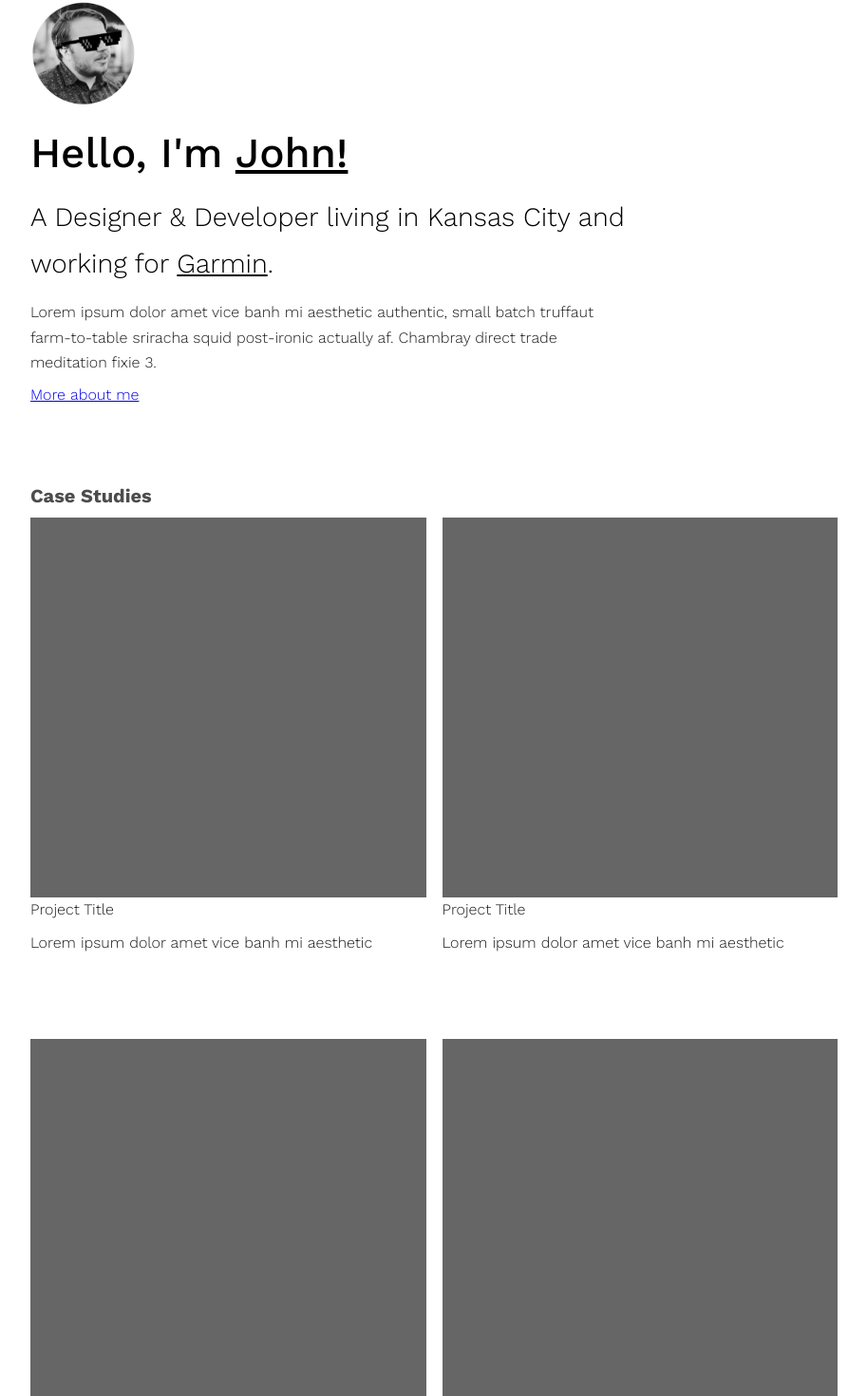
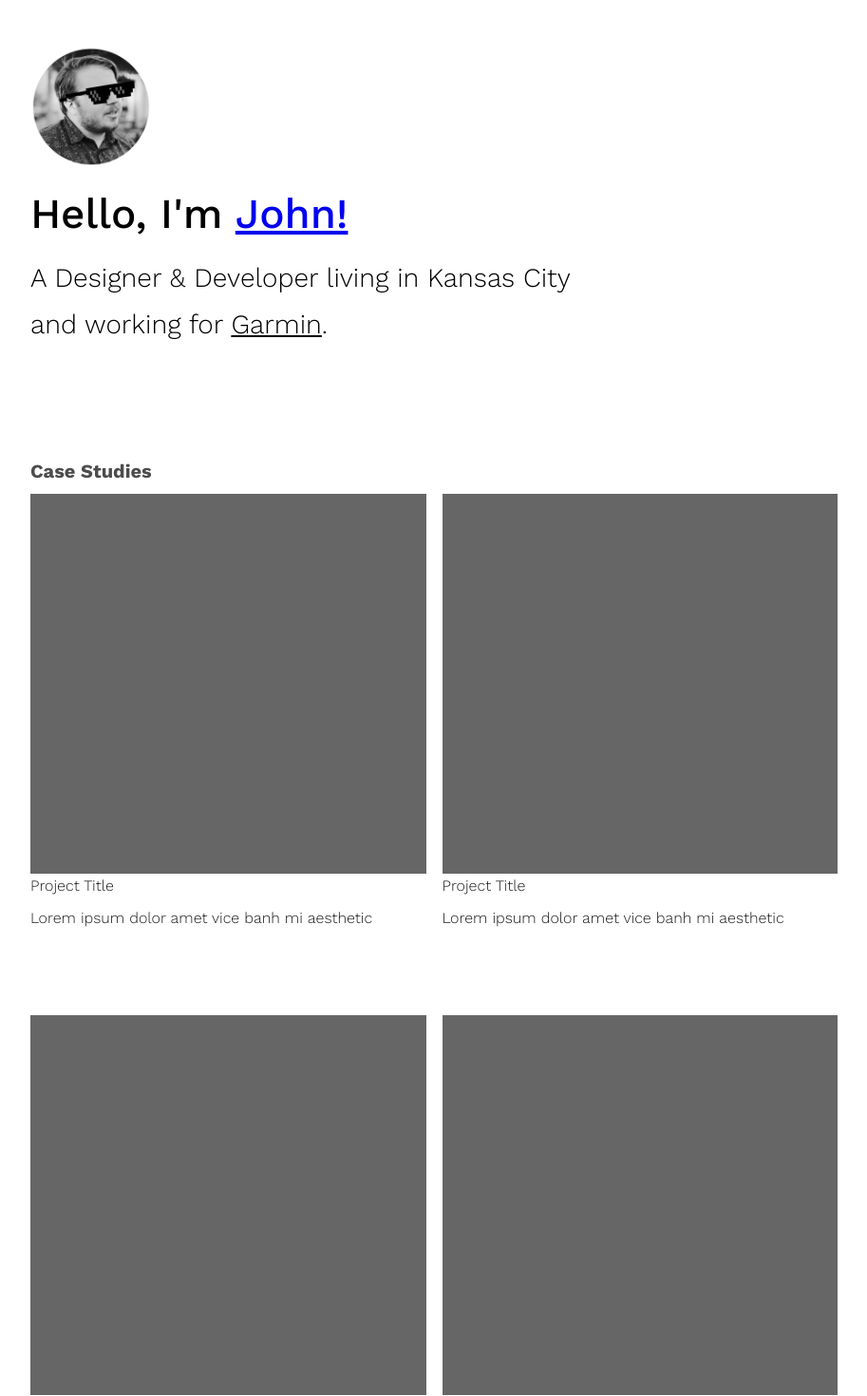
Before and after one commit to jmanhart/personal-portfolio-19, a React (Create React App) app: page / in a window 1280 px wide. Shown: the part 80-1550 px from the top of the page at 95% size, without its empty margins (183-1096 px from the left). Built offline with nearby package versions, Linux system fonts and the light colour scheme; a web font is replaced by a local one.

Commit message:
style changes and updates

```diff
--- a/src/App.scss
+++ b/src/App.scss
@@ -15,10 +15,15 @@ html, body {
     flex-direction: column;
 }
 
+
+.large-margin-bottom{
+    margin-bottom: 4em;
+}
+
 //This is the photo of me!
 #profile-image{
-    width: 7em;
-    height: 7em;
+    width: 8em;
+    height: 8em;
 }
 li{
     list-style-type: none;
@@ -147,7 +152,8 @@ ul.caseStudies li:nth-child(even) {
 #header {
     float: left;
     width: 100%;
-    margin: 80px 0 0px 0;
+    margin: 8em 0 4em 0;
+    max-width: 600px;
 }
 
 #about {
--- /dev/null
+++ b/src/components/case-study-grid/index.js
@@ -0,0 +1,59 @@
+import React, { Component } from 'react';
+import { Link } from 'react-router-dom';
+
+// Importing Image assets
+import photo from './../../images/me-blk-sun.jpg';
+
+// import styles
+import './../../App.scss';
+
+export default class CaseStudyGrid extends Component{
+    render(){
+        return(
+          <div className="container">
+            {/* TODO: Map this */}
+            <ul className="caseStudies">
+            <h4>Case Studies</h4>
+
+                {/* Case Study One - Lottie - Garmin */}
+                <li>
+                    <Link to="/case-study/garmin/lottie">
+                        <div></div>
+                        <h3>Project Title</h3>
+                        <h3>Lorem ipsum dolor amet vice banh mi aesthetic</h3>
+                    </Link>
+                </li>
+
+                {/* Case Study Two - Mosey */}
+                <li>
+                    <a href="somthing">
+                        <div></div>
+                        <h3>Project Title</h3>
+                        <h3>Lorem ipsum dolor amet vice banh mi aesthetic</h3>
+                    </a>
+                </li>
+
+                {/* Case Study Three - How Many Free birds */}
+                <li>
+                    <a href="somthing">
+                        <div></div>
+                        <h3>Project Title</h3>
+                        <h3>Lorem ipsum dolor amet vice banh mi aesthetic</h3>
+                    </a>
+                </li>
+
+                {/* Case Study Three - Cobb */}
+                <li>
+                    <a href="somthing">
+                        <div></div>
+                        <h3>Project Title</h3>
+                        <h3>Lorem ipsum dolor amet vice banh mi aesthetic</h3>
+                    </a>
+                </li>
+
+            </ul>
+          </div>
+
+        )
+    }
+}
--- a/src/containers/home/index.js
+++ b/src/containers/home/index.js
@@ -6,6 +6,7 @@ import photo from './../../images/me-blk-sun.jpg';
 
 // import styles
 import './../../App.scss';
+import CaseStudyGrid from '../../components/case-study-grid';
 
 
 
@@ -14,59 +15,12 @@ export default class Home extends Component{
     render(){
         return(
           <div className="container">
-
             <div id="header">
                 <img src={photo} id="profile-image" img="true" alt="Me"/>
-                <h1>Hello, I'm <u>John!</u></h1>
+                <h1>Hello, I'm <Link to="/about"><u>John!</u></Link></h1>
+                <h2>A Designer & Developer living in Kansas City and working for <u>Garmin</u>.</h2>
             </div>
-            <div id="about">
-                <h2>A Designer & Developer living in Kansas City and working for <u>Garmin</u>.</h2>
-                <h3>Lorem ipsum dolor amet vice banh mi aesthetic authentic, small batch truffaut farm-to-table sriracha squid post-ironic actually af. Chambray direct trade meditation fixie 3.</h3>
-                <br/>
-                <h3><Link to="/about"><u>More about me</u></Link></h3>
-            </div>
-
-            {/* TODO: Map this */}
-            <ul className="caseStudies">
-            <h4>Case Studies</h4>
-
-                {/* Case Study One - Lottie - Garmin */}
-                <li>
-                    <Link to="/case-study/garmin/lottie">
-                        <div></div>
-                        <h3>Project Title</h3>
-                        <h3>Lorem ipsum dolor amet vice banh mi aesthetic</h3>
-                    </Link>
-                </li>
-
-                {/* Case Study Two - Mosey */}
-                <li>
-                    <a href="somthing">
-                        <div></div>
-                        <h3>Project Title</h3>
-                        <h3>Lorem ipsum dolor amet vice banh mi aesthetic</h3>
-                    </a>
-                </li>
-
-                {/* Case Study Three - How Many Free birds */}
-                <li>
-                    <a href="somthing">
-                        <div></div>
-                        <h3>Project Title</h3>
-                        <h3>Lorem ipsum dolor amet vice banh mi aesthetic</h3>
-                    </a>
-                </li>
-
-                {/* Case Study Three - Cobb */}
-                <li>
-                    <a href="somthing">
-                        <div></div>
-                        <h3>Project Title</h3>
-                        <h3>Lorem ipsum dolor amet vice banh mi aesthetic</h3>
-                    </a>
-                </li>
-
-            </ul>
+            <CaseStudyGrid />
           </div>
 
         )
```
